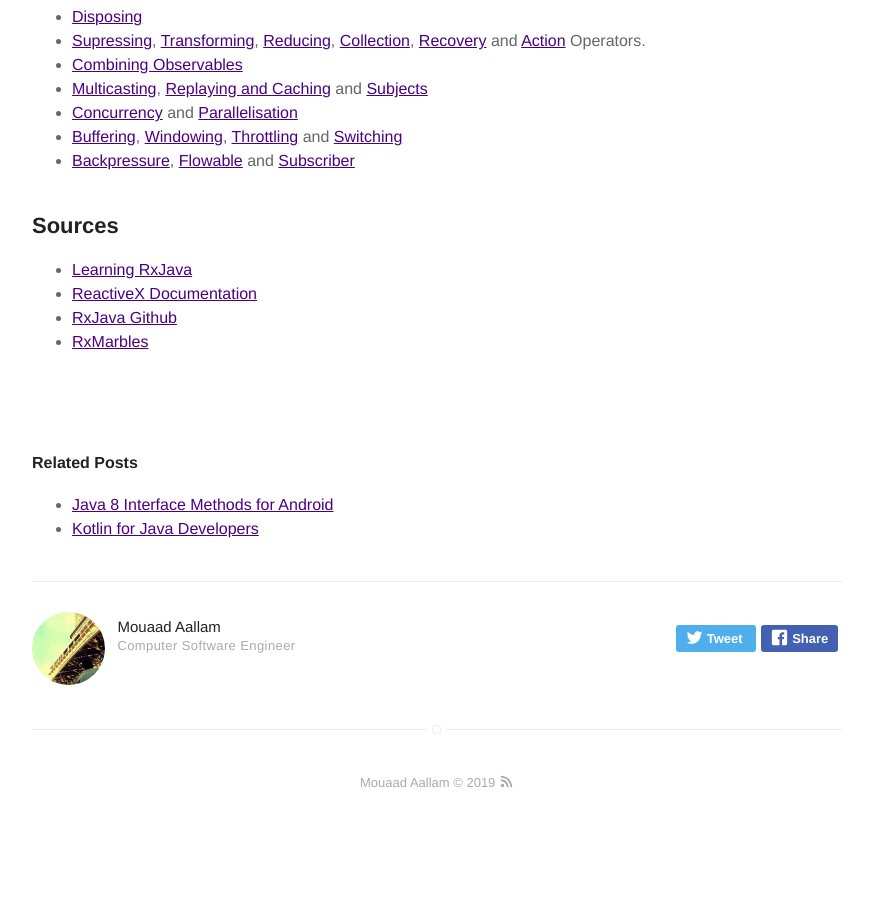
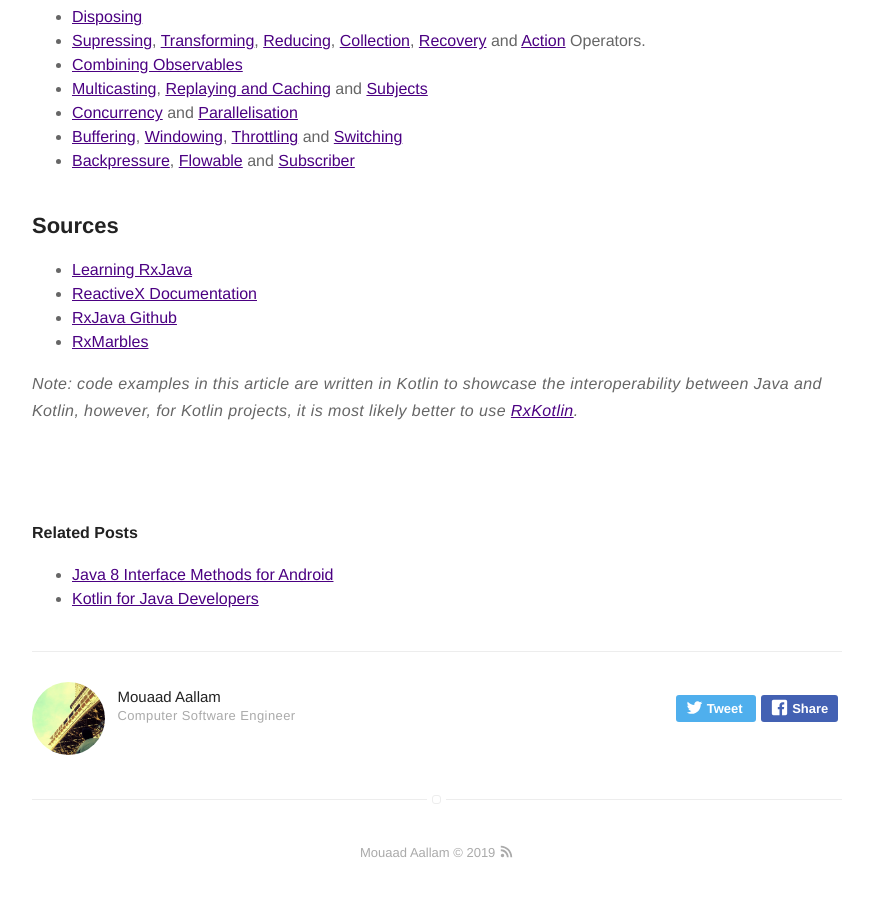
Before and after one commit to aallam/aallam.github.io, a Jekyll site: the page built from _posts/2019-01-29-reactivex:-rxjava.md, in a window 1280 px wide and 900 px high, scrolled down 2165 px. Shown: the top 897 px of the window, without its empty margins (203-1076 px from the left). Built offline with Jekyll 4.4.1, drawn with Linux system fonts in a browser that asks for light colours; before the commit the page ends 2995 px from its top, so only the background shows below that.

Commit message:
[Article] add note about RxKotlin

```diff
--- a/_posts/2019-01-29-reactivex:-rxjava.md
+++ b/_posts/2019-01-29-reactivex:-rxjava.md
@@ -84,11 +84,14 @@ The following are more detailed notes for a deeper understanding of RxJava:
 * [RxJava Github][3]
 * [RxMarbles][4]
 
+_Note: code examples in this article are written in Kotlin to showcase the interoperability between Java and Kotlin, however, for Kotlin projects, it is most likely better to use [RxKotlin][5]._
+
 [0]: {{ site.url }}/assets/images/blog/reactivex.png
 [1]: https://www.amazon.com/Learning-RxJava-Thomas-Nield/dp/1787120422
 [2]: http://reactivex.io/documentation
 [3]: https://github.com/ReactiveX/RxJava
 [4]: https://rxmarbles.com/
+[5]: https://github.com/ReactiveX/RxKotlin
 [11]: {{ site.url }}/rxjava-observable-and-observer
 [12]: {{ site.url }}/rxjava-hot-vs-cold-observable
 [13]: {{ site.url }}/rxjava-observable-factories
```
